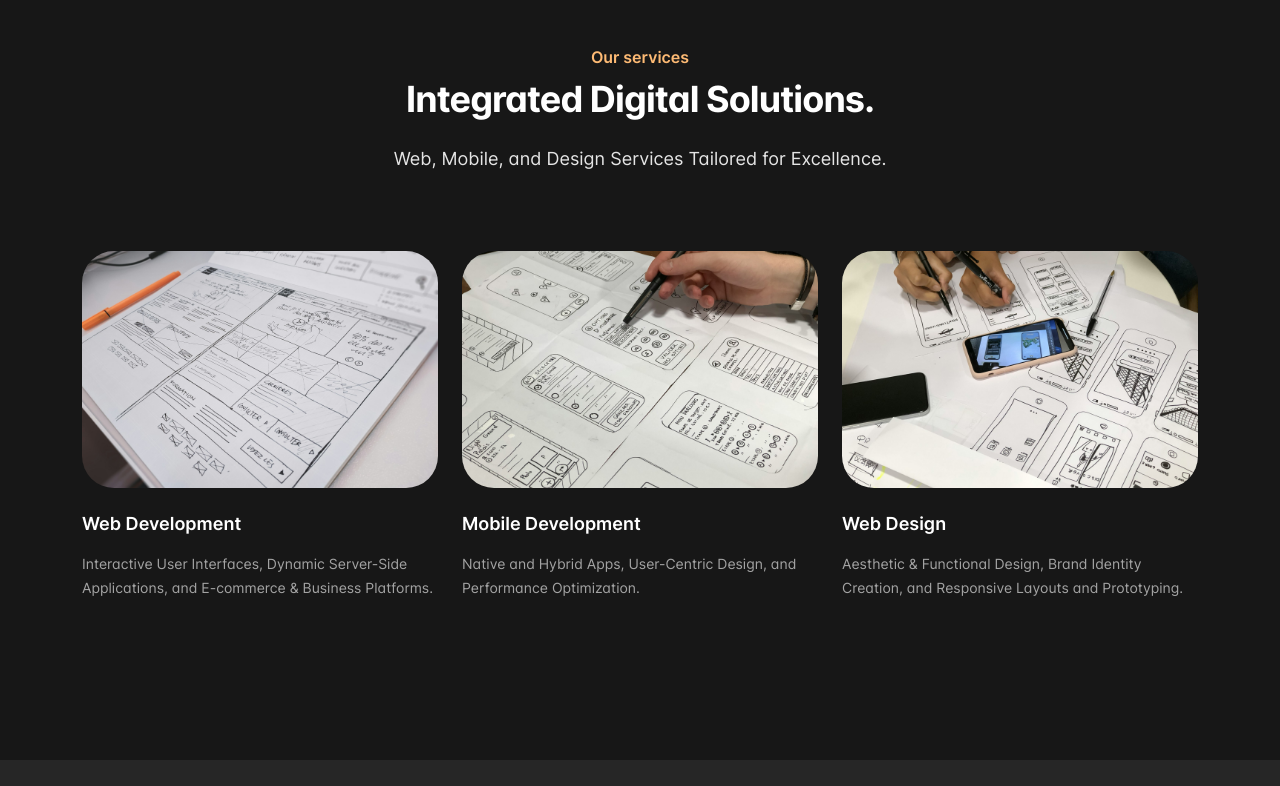
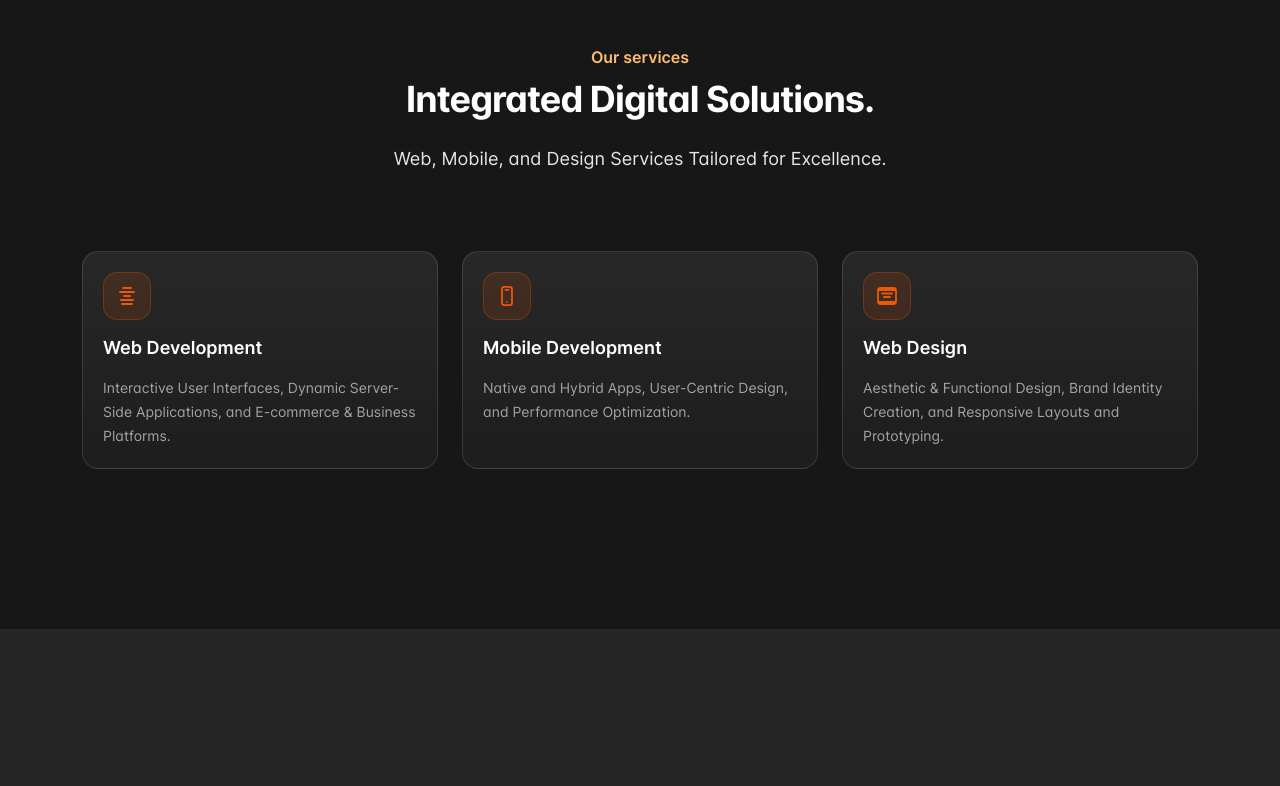
Before and after one commit to armonkolaei/bitspif_landing, a plain HTML site: page index.html in a window 1280 px wide. Shown: the part 3172-3958 px from the top of the page. Drawn offline with Linux system fonts and the light colour scheme; a script that the page names is missing.

Commit message:
redesign 2

```diff
--- a/assets/css/style.css
+++ b/assets/css/style.css
@@ -162,3 +162,40 @@ body {
 [dir="rtl"] .btn-back-to-top {
     left: 20px;
 }
+
+
+/*
+  -------------------------------------------------------------
+  -----      Section polish for expertise and services     -----
+  -------------------------------------------------------------
+*/
+
+.expertise-image {
+    filter: saturate(0.88) contrast(1.04);
+}
+
+.service-card {
+    height: 100%;
+    padding: 1.25rem;
+    border: 1px solid rgba(var(--bs-emphasis-color-rgb), 0.12);
+    border-radius: var(--bs-border-radius-xl);
+    background: linear-gradient(180deg, rgba(var(--bs-secondary-bg-rgb), 0.42) 0%, rgba(var(--bs-secondary-bg-rgb), 0.16) 100%);
+    transition: border-color 0.2s ease, transform 0.2s ease, background-color 0.2s ease;
+}
+
+.service-card:hover {
+    border-color: rgba(var(--bs-emphasis-color-rgb), 0.28);
+    transform: translateY(-2px);
+}
+
+.service-icon {
+    width: 3rem;
+    height: 3rem;
+    display: inline-flex;
+    align-items: center;
+    justify-content: center;
+    border-radius: 0.875rem;
+    color: var(--bs-primary);
+    background: rgba(var(--bs-primary-rgb), 0.14);
+    border: 1px solid rgba(var(--bs-primary-rgb), 0.28);
+}
--- a/index.html
+++ b/index.html
@@ -416,7 +416,7 @@
                 <div class="col" data-aos-delay="0" data-aos="fade" data-aos-duration="1000">
                     <div class="position-relative pt-4">
                         <div class="ratio ratio-4x3">
-                            <img alt="Back-End Systems Maintenance and Development" src="./assets/img/bg/backend-dev.png"  class="object-fit-cover rounded-3 rounded-sm-4 rounded-xl-5" loading="lazy">
+                            <img alt="Back-End Systems Maintenance and Development" src="./assets/img/bg/backend-dev.png"  class="object-fit-cover rounded-3 rounded-sm-4 rounded-xl-5 expertise-image" loading="lazy">
                         </div>
                         <a href="javascript:;" class="mt-4 d-block text-xl fw-medium tracking-tight text-decoration-none text-body-tertiary text-body-emphasis-hover stretched-link">
                             Back-End Systems Maintenance and Development
@@ -427,7 +427,7 @@
                 <div class="col" data-aos-delay="100" data-aos="fade" data-aos-duration="1000">
                     <div class="position-relative pt-4">
                         <div class="ratio ratio-4x3">
-                            <img alt="Mobile Applications Development" src="./assets/img/bg/mobile-app.png" class="object-fit-cover rounded-3 rounded-sm-4 rounded-xl-5" loading="lazy">
+                            <img alt="Mobile Applications Development" src="./assets/img/bg/mobile-app.png" class="object-fit-cover rounded-3 rounded-sm-4 rounded-xl-5 expertise-image" loading="lazy">
                         </div>
                         <a href="javascript:;" class="mt-4 d-block text-xl fw-medium tracking-tight text-decoration-none text-body-tertiary text-body-emphasis-hover stretched-link">
                             Mobile Applications Development
@@ -438,7 +438,7 @@
                 <div class="col" data-aos-delay="0" data-aos="fade" data-aos-duration="1000">
                     <div class="position-relative pt-4">
                         <div class="ratio ratio-4x3">
-                            <img alt="User Interface Design" src="./assets/img/bg/bg4.png"  class="object-fit-cover rounded-3 rounded-sm-4 rounded-xl-5" loading="lazy">
+                            <img alt="User Interface Design" src="./assets/img/bg/bg4.png"  class="object-fit-cover rounded-3 rounded-sm-4 rounded-xl-5 expertise-image" loading="lazy">
                         </div>
                         <a href="javascript:;" class="mt-4 d-block text-xl fw-medium tracking-tight text-decoration-none text-body-tertiary text-body-emphasis-hover stretched-link">
                             User Interface Design
@@ -449,7 +449,7 @@
                 <div class="col" data-aos-delay="100" data-aos="fade" data-aos-duration="1000">
                     <div class="position-relative pt-4">
                         <div class="ratio ratio-4x3">
-                            <img alt="Cloud and AI Integration" src="./assets/img/bg/bg5.png"  class="object-fit-cover rounded-3 rounded-sm-4 rounded-xl-5" loading="lazy">
+                            <img alt="Cloud and AI Integration" src="./assets/img/bg/bg5.png"  class="object-fit-cover rounded-3 rounded-sm-4 rounded-xl-5 expertise-image" loading="lazy">
                         </div>
                         <a href="javascript:;" class="mt-4 d-block text-xl fw-medium tracking-tight text-decoration-none text-body-tertiary text-body-emphasis-hover stretched-link">
                             Cloud and AI Integration
@@ -487,51 +487,60 @@
             <div>
                 <div class="row row-cols-1 row-cols-xl-3 gy-5 gx-xl-4 mt-1 justify-content-center justify-content-xl-between">
                     <div class="col pt-5 pt-xl-4">
-                        <div class="max-w-xl mx-auto mx-xl-0" data-aos-delay="0" data-aos="fade" data-aos-duration="1000">
-                            <div class="ratio" style="--bs-aspect-ratio: 66.66%;">
-                                <img alt="Web Development Service" src="./assets/img/bg/bg6.jpg" class="object-fit-cover rounded-3 rounded-sm-4 rounded-xl-5" loading="lazy">
+                        <div class="service-card max-w-xl mx-auto mx-xl-0" data-aos-delay="0" data-aos="fade" data-aos-duration="1000">
+                            <div class="service-icon" aria-hidden="true">
+                                <svg xmlns="http://www.w3.org/2000/svg" width="24" height="24" fill="none" viewBox="0 0 24 24">
+                                    <path stroke="currentColor" stroke-linecap="round" stroke-linejoin="round" stroke-width="1.8" d="M8 4h8M7 20h10M5 8h14M9 12h6M6 16h12"/>
+                                </svg>
                             </div>
 
-                            <h3 class="m-0 mt-4 text-body-emphasis text-lg leading-6 fw-semibold">
+                            <h3 class="m-0 mt-3 text-body-emphasis text-lg leading-6 fw-semibold">
                                 Web Development
                             </h3>
 
                             <!-- Remove line-clamp-2 if you need more lines or add line-clamp-3 -->
-                            <p class="m-0 mt-3 text-body-secondary line-clamp-2 text-sm leading-6">
+                            <p class="m-0 mt-3 text-body-secondary text-sm leading-6">
                                 Interactive User Interfaces, Dynamic Server-Side Applications, and E-commerce & Business Platforms.
                             </p>
                         </div>
                     </div>
 
                     <div class="col pt-5 pt-xl-4">
-                        <div class="max-w-xl mx-auto mx-xl-0" data-aos-delay="100" data-aos="fade" data-aos-duration="1000">
-                            <div class="ratio" style="--bs-aspect-ratio: 66.66%;">
-                                <img alt="Mobile Development Service" src="./assets/img/bg/bg7.jpg" class="object-fit-cover rounded-3 rounded-sm-4 rounded-xl-5" loading="lazy">
+                        <div class="service-card max-w-xl mx-auto mx-xl-0" data-aos-delay="100" data-aos="fade" data-aos-duration="1000">
+                            <div class="service-icon" aria-hidden="true">
+                                <svg xmlns="http://www.w3.org/2000/svg" width="24" height="24" fill="none" viewBox="0 0 24 24">
+                                    <rect x="7" y="2.8" width="10" height="18.4" rx="2.4" stroke="currentColor" stroke-width="1.8"/>
+                                    <path stroke="currentColor" stroke-linecap="round" stroke-width="1.8" d="M10.5 5.8h3"/>
+                                    <circle cx="12" cy="18.1" r=".9" fill="currentColor"/>
+                                </svg>
                             </div>
 
-                            <h3 class="m-0 mt-4 text-body-emphasis text-lg leading-6 fw-semibold">
+                            <h3 class="m-0 mt-3 text-body-emphasis text-lg leading-6 fw-semibold">
                                 Mobile Development
                             </h3>
 
                             <!-- Remove line-clamp-2 if you need more lines or add line-clamp-3 -->
-                            <p class="m-0 mt-3 text-body-secondary line-clamp-2 text-sm leading-6">
+                            <p class="m-0 mt-3 text-body-secondary text-sm leading-6">
                                 Native and Hybrid Apps, User-Centric Design, and Performance Optimization.
                             </p>
                         </div>
                     </div>
 
                     <div class="col pt-5 pt-xl-4">
-                        <div class="max-w-xl mx-auto mx-xl-0" data-aos-delay="200" data-aos="fade" data-aos-duration="1000">
-                            <div class="ratio" style="--bs-aspect-ratio: 66.66%;">
-                                <img alt="Web Design Service" src="./assets/img/bg/bg8.jpg" class="object-fit-cover rounded-3 rounded-sm-4 rounded-xl-5" loading="lazy">
+                        <div class="service-card max-w-xl mx-auto mx-xl-0" data-aos-delay="200" data-aos="fade" data-aos-duration="1000">
+                            <div class="service-icon" aria-hidden="true">
+                                <svg xmlns="http://www.w3.org/2000/svg" width="24" height="24" fill="none" viewBox="0 0 24 24">
+                                    <path stroke="currentColor" stroke-linecap="round" stroke-linejoin="round" stroke-width="1.8" d="M4 6h16M4 18h16M7 9.5h10M9 13h6"/>
+                                    <rect x="3" y="4" width="18" height="16" rx="2.5" stroke="currentColor" stroke-width="1.8"/>
+                                </svg>
                             </div>
 
-                            <h3 class="m-0 mt-4 text-body-emphasis text-lg leading-6 fw-semibold">
+                            <h3 class="m-0 mt-3 text-body-emphasis text-lg leading-6 fw-semibold">
                                 Web Design
                             </h3>
 
                             <!-- Remove line-clamp-2 if you need more lines or add line-clamp-3 -->
-                            <p class="m-0 mt-3 text-body-secondary line-clamp-2 text-sm leading-6">
+                            <p class="m-0 mt-3 text-body-secondary text-sm leading-6">
                                 Aesthetic & Functional Design, Brand Identity Creation, and Responsive Layouts and Prototyping.
                             </p>
                         </div>
```
Also changed, not shown: assets/img/logo.png (added).
